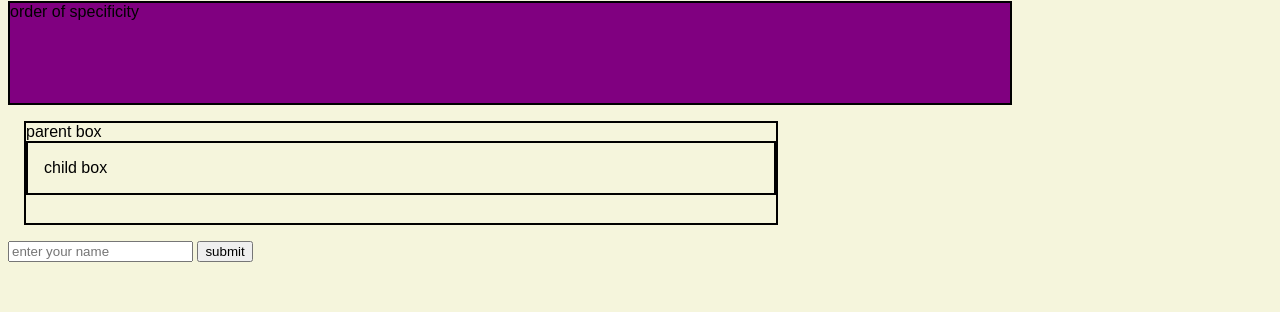
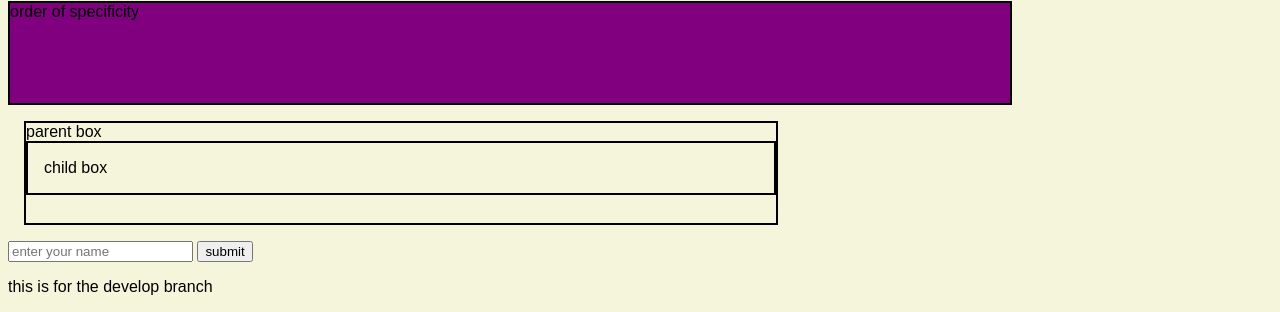
Before and after one commit to cyrusf94/sdb-html-css-basics, a plain HTML site: page index.html in a window 1280 px wide. Shown: the part 540-852 px from the top of the page. Before the commit the page ends 810 px from the top, so only its background shows below. Drawn offline with Linux system fonts and the light colour scheme.

Commit message:
showing develop branch

```diff
--- a/index.html
+++ b/index.html
@@ -48,5 +48,7 @@
         <input type="text" placeholder="enter your name">
         <button>submit</button>
     </form>
+
+    <p>this is for the develop branch</p>
 </body>
 </html>
```
